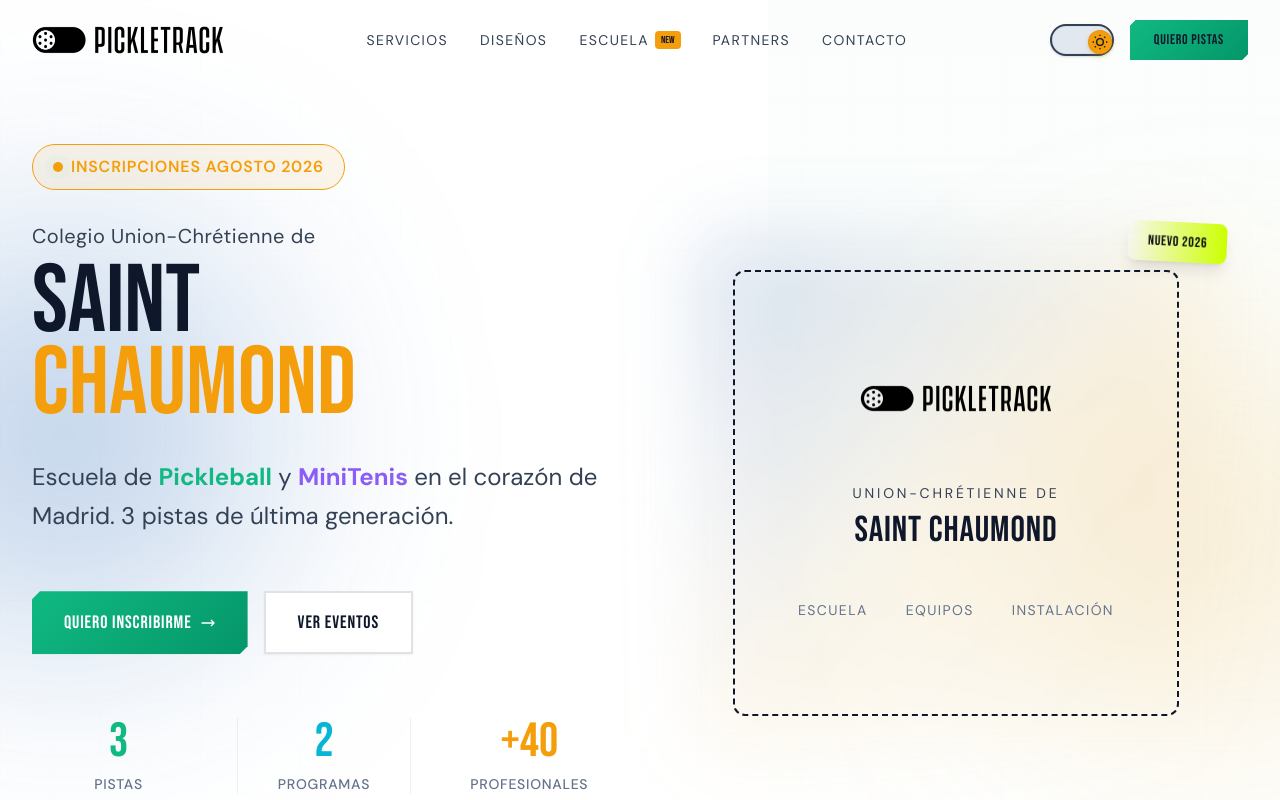
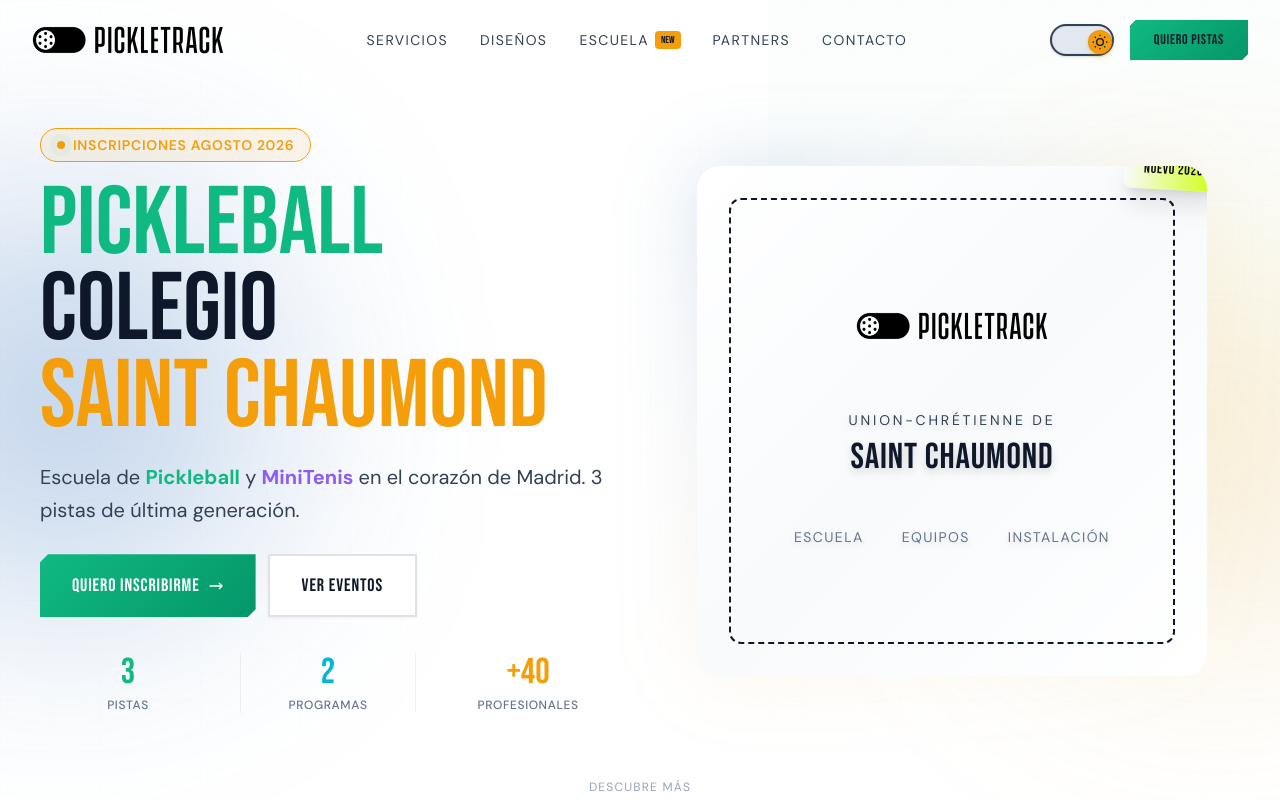
Before and after one commit to gregmontalvo/pickleball, a Next.js app: page /escuela/saint-chaumond in a window 1280 px wide. Shown: the top 800 px of the page. Built offline with nearby package versions, Linux system fonts and the light colour scheme.

Commit message:
Refine hero section layout and styles for improved visual hierarchy and user engagement. Adjusted padding, spacing, and text formatting for better readability. Enhanced background effects and added new image overlays to elevate design aesthetics.

```diff
--- a/app/escuela/saint-chaumond/page.tsx
+++ b/app/escuela/saint-chaumond/page.tsx
@@ -117,7 +117,7 @@
         <Header />
 
         {/* Hero Section */}
-        <section className="relative min-h-[85vh] md:min-h-[90vh] flex items-center pt-20 bg-gradient-to-br from-pickletrack-black via-[#0a1628] to-pickletrack-black hero-light-wrapper overflow-hidden">
+        <section className="relative min-h-[calc(100vh-5rem)] flex items-center pt-20 pb-16 md:pb-20 bg-gradient-to-br from-pickletrack-black via-[#0a1628] to-pickletrack-black hero-light-wrapper overflow-hidden">
           {/* Background effects */}
           <div className="absolute inset-0 bg-grid opacity-20" />
 
@@ -125,40 +125,39 @@
           <div className="absolute top-1/4 -left-32 w-96 h-96 bg-[#1a5fb4]/30 rounded-full blur-[120px]" />
           <div className="absolute bottom-1/4 -right-32 w-96 h-96 bg-pickletrack-gold/20 rounded-full blur-[120px]" />
 
-          <div className="relative z-10 max-w-7xl mx-auto px-6 md:px-10 lg:px-8 pt-12 md:pt-16 pb-20 md:pb-32">
+          <div className="relative z-10 max-w-7xl md:max-w-[92%] lg:max-w-7xl mx-auto px-6 md:px-6 lg:px-8 py-8 md:py-12">
             <div className="grid lg:grid-cols-2 gap-8 lg:gap-12 items-center">
               {/* Text content */}
-              <div className="space-y-6 md:space-y-8">
+              <div className="space-y-4 md:space-y-5">
                 {/* Badge */}
-                <div className="inline-flex items-center gap-2 px-4 md:px-5 py-2 md:py-2.5 bg-pickletrack-gold/10 border border-pickletrack-gold/30 rounded-full backdrop-blur-sm">
-                  <span className="w-2 h-2 md:w-2.5 md:h-2.5 bg-pickletrack-gold rounded-full animate-pulse" />
-                  <span className="font-body text-sm md:text-base text-accent-gold uppercase tracking-wider font-semibold">
+                <div className="inline-flex items-center gap-2 px-4 py-1.5 bg-pickletrack-gold/10 border border-pickletrack-gold/30 rounded-full backdrop-blur-sm">
+                  <span className="w-2 h-2 bg-pickletrack-gold rounded-full animate-pulse" />
+                  <span className="font-body text-sm text-accent-gold uppercase tracking-wider font-semibold">
                     Inscripciones Agosto 2026
                   </span>
                 </div>
 
-                <div className="space-y-2 md:space-y-3">
-                  <p className="font-body text-theme-muted text-lg md:text-xl tracking-wide">
-                    Colegio Union-Chrétienne de
-                  </p>
-                  <h1 className="font-display text-5xl sm:text-6xl md:text-7xl lg:text-8xl leading-[0.85] uppercase">
-                    <span className="text-theme-primary">Saint</span>
+                <div className="space-y-1">
+                  <h1 className="font-display text-5xl sm:text-6xl md:text-7xl lg:text-8xl leading-[0.9] uppercase">
+                    <span className="text-accent-lime">Pickleball</span>
+                    <br />
+                    <span className="text-theme-primary">Colegio</span>
                     <br />
                     <span className="text-accent-gold relative">
-                      Chaumond
+                      Saint Chaumond
                       {/* Underline accent */}
-                      <span className="absolute -bottom-2 left-0 w-full h-1 bg-gradient-to-r from-accent-gold via-accent-lime to-accent-cyan rounded-full opacity-60" />
+                      <span className="absolute -bottom-1 left-0 w-full h-0.5 bg-gradient-to-r from-accent-gold via-accent-lime to-accent-cyan rounded-full opacity-60" />
                     </span>
                   </h1>
                 </div>
 
-                <p className="font-body text-xl md:text-2xl text-theme-secondary max-w-lg md:max-w-2xl leading-relaxed">
+                <p className="font-body text-lg md:text-xl text-theme-secondary max-w-lg md:max-w-2xl lg:max-w-xl leading-relaxed">
                   Escuela de <strong className="text-accent-lime font-bold">Pickleball</strong> y{' '}
                   <strong className="text-accent-magenta font-bold">MiniTenis</strong> en el corazón de Madrid.
                   3 pistas de última generación.
                 </p>
 
-                <div className="flex flex-wrap gap-4 pt-4 md:pt-6">
+                <div className="flex flex-wrap gap-3 pt-2">
                   <a
                     href="#inscripcion"
                     className="btn-primary inline-flex items-center gap-2"
@@ -174,18 +173,18 @@
                 </div>
 
                 {/* Quick stats - styled card */}
-                <div className="hero-stats-card grid grid-cols-3 gap-6 md:gap-8 pt-6 md:pt-8 mt-4 md:mt-6 mb-8 md:mb-12">
+                <div className="hero-stats-card grid grid-cols-3 gap-4 md:gap-6 pt-4 mt-2">
                   <div className="text-center">
-                    <p className="font-display text-4xl md:text-5xl text-accent-lime mb-1 md:mb-2">3</p>
-                    <p className="font-body text-xs md:text-sm text-theme-muted uppercase tracking-wider font-medium">Pistas</p>
+                    <p className="font-display text-3xl md:text-4xl text-accent-lime mb-1">3</p>
+                    <p className="font-body text-xs text-theme-muted uppercase tracking-wider font-medium">Pistas</p>
                   </div>
                   <div className="text-center border-x border-theme-subtle">
-                    <p className="font-display text-4xl md:text-5xl text-accent-cyan mb-1 md:mb-2">2</p>
-                    <p className="font-body text-xs md:text-sm text-theme-muted uppercase tracking-wider font-medium">Programas</p>
+                    <p className="font-display text-3xl md:text-4xl text-accent-cyan mb-1">2</p>
+                    <p className="font-body text-xs text-theme-muted uppercase tracking-wider font-medium">Programas</p>
                   </div>
                   <div className="text-center">
-                    <p className="font-display text-4xl md:text-5xl text-accent-gold mb-1 md:mb-2">+40</p>
-                    <p className="font-body text-xs md:text-sm text-theme-muted uppercase tracking-wider font-medium">Profesionales</p>
+                    <p className="font-display text-3xl md:text-4xl text-accent-gold mb-1">+40</p>
+                    <p className="font-body text-xs text-theme-muted uppercase tracking-wider font-medium">Profesionales</p>
                   </div>
                 </div>
               </div>
@@ -197,37 +196,52 @@
                   <div className="absolute inset-0 bg-gradient-to-br from-[#1a5fb4]/20 via-pickletrack-gold/10 to-transparent rounded-3xl blur-2xl" />
 
                   {/* Main card */}
-                  <div className="hero-visual-card relative bg-gradient-to-br from-white/5 to-white/[0.02] backdrop-blur-sm border border-white/10 rounded-3xl p-8 h-full flex flex-col items-center justify-center">
+                  <div className="hero-visual-card relative bg-gradient-to-br from-white/5 to-white/[0.02] backdrop-blur-sm border border-white/10 rounded-3xl p-8 h-full flex flex-col items-center justify-center overflow-hidden">
+                    {/* Background image - Pickleball court */}
+                    <div className="absolute inset-0 z-0">
+                      <Image
+                        src="/courts/court-lime-removebg-preview.png"
+                        alt="Pista Pickleball"
+                        fill
+                        className="object-cover opacity-[0.15] scale-110"
+                        style={{ filter: 'brightness(0.5) saturate(1.2)' }}
+                      />
+                      {/* Dark overlay for better text readability */}
+                      <div className="absolute inset-0 bg-gradient-to-br from-pickletrack-black/80 via-pickletrack-black/70 to-pickletrack-black/80" />
+                      {/* Subtle gradient overlay */}
+                      <div className="absolute inset-0 bg-gradient-to-t from-accent-lime/10 via-transparent to-accent-gold/10" />
+                    </div>
+
                     {/* Court lines decoration */}
-                    <div className="absolute inset-8 border-2 border-dashed border-accent-lime/20 rounded-xl" />
-                    <div className="absolute top-1/2 left-8 right-8 h-0.5 bg-accent-lime/20" />
+                    <div className="absolute inset-8 border-2 border-dashed border-accent-lime/30 rounded-xl z-10" />
+                    <div className="absolute top-1/2 left-8 right-8 h-0.5 bg-accent-lime/30 z-10" />
 
                     {/* PickleTrack logo */}
-                    <div className="relative w-48 h-16 mb-6 z-10">
+                    <div className="relative w-48 h-16 mb-6 z-20">
                       <Image
                         src="/brand/pickletrack.png"
                         alt="PickleTrack"
                         fill
-                        className="object-contain"
+                        className="object-contain drop-shadow-lg"
                       />
                     </div>
 
-                    <div className="w-24 h-1 bg-gradient-to-r from-transparent via-accent-gold to-transparent mb-6" />
+                    <div className="w-24 h-1 bg-gradient-to-r from-transparent via-accent-gold to-transparent mb-6 z-20" />
 
                     {/* School name */}
-                    <div className="text-center z-10">
-                      <p className="font-body text-theme-muted text-sm uppercase tracking-[0.2em] mb-2">
+                    <div className="text-center z-20 relative">
+                      <p className="font-body text-theme-muted text-sm uppercase tracking-[0.2em] mb-2 drop-shadow-md">
                         Union-Chrétienne de
                       </p>
-                      <h2 className="font-display text-4xl text-theme-primary uppercase tracking-wide">
+                      <h2 className="font-display text-4xl text-theme-primary uppercase tracking-wide drop-shadow-lg">
                         Saint Chaumond
                       </h2>
                     </div>
 
-                    <div className="w-16 h-px bg-gradient-to-r from-transparent via-theme-muted/20 to-transparent my-6" />
+                    <div className="w-16 h-px bg-gradient-to-r from-transparent via-theme-muted/30 to-transparent my-6 z-20" />
 
                     {/* Tagline */}
-                    <div className="flex items-center gap-4 text-theme-muted font-body text-sm uppercase tracking-widest">
+                    <div className="flex items-center gap-4 text-theme-muted font-body text-sm uppercase tracking-widest z-20 relative drop-shadow-md">
                       <span>Escuela</span>
                       <span className="w-1.5 h-1.5 bg-accent-gold rounded-full" />
                       <span>Equipos</span>
@@ -236,7 +250,7 @@
                     </div>
 
                     {/* Floating badge */}
-                    <div className="absolute -top-4 -right-4 px-5 py-2.5 bg-gradient-to-r from-accent-lime to-pickletrack-lime text-pickletrack-black font-display text-sm uppercase tracking-wider rounded-lg shadow-lg transform rotate-3">
+                    <div className="absolute -top-4 -right-4 px-5 py-2.5 bg-gradient-to-r from-accent-lime to-pickletrack-lime text-pickletrack-black font-display text-sm uppercase tracking-wider rounded-lg shadow-xl transform rotate-3 z-30">
                       Nuevo 2026
                     </div>
                   </div>
@@ -246,9 +260,9 @@
           </div>
 
           {/* Scroll indicator */}
-          <div className="absolute bottom-8 md:bottom-12 left-1/2 -translate-x-1/2 flex flex-col items-center gap-2 z-20">
+          <div className="absolute bottom-4 left-1/2 -translate-x-1/2 flex flex-col items-center gap-1.5 z-20">
             <span className="font-body text-xs uppercase tracking-widest text-theme-subtle">Descubre más</span>
-            <div className="w-px h-8 bg-gradient-to-b from-accent-gold to-transparent" />
+            <div className="w-px h-6 bg-gradient-to-b from-accent-gold to-transparent" />
           </div>
         </section>
 
```
